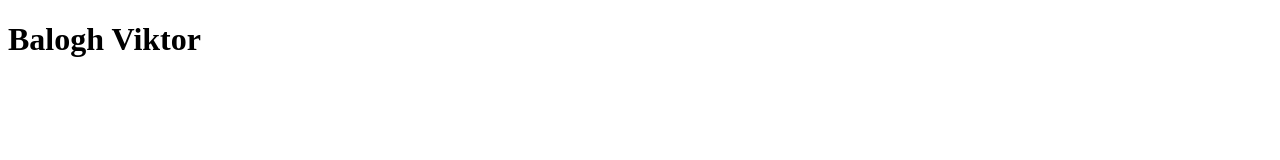
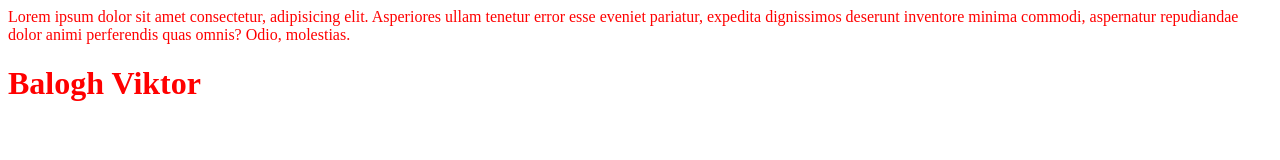
Before and after one commit to Jegesmaci583/gitproba, a plain HTML site: page index.html in a window 1280 px wide. Drawn offline with Linux system fonts and the light colour scheme.

Commit message:
formázott

```diff
--- a/index.html
+++ b/index.html
@@ -4,9 +4,11 @@
     <meta charset="UTF-8">
     <meta http-equiv="X-UA-Compatible" content="IE=edge">
     <meta name="viewport" content="width=device-width, initial-scale=1.0">
+    <link rel="stylesheet" href="stilus.css">
     <title>Document</title>
 </head>
 <body>
+    Lorem ipsum dolor sit amet consectetur, adipisicing elit. Asperiores ullam tenetur error esse eveniet pariatur, expedita dignissimos deserunt inventore minima commodi, aspernatur repudiandae dolor animi perferendis quas omnis? Odio, molestias.
     <h1>Balogh Viktor</h1>
 </body>
 </html>
--- /dev/null
+++ b/stilus.css
@@ -0,0 +1,3 @@
+body {
+    color: red
+}
```
